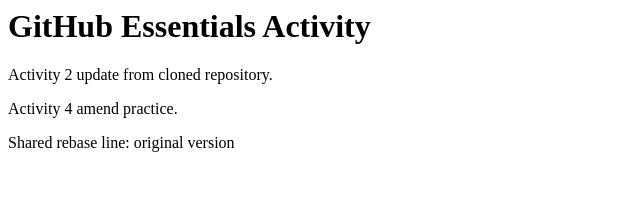
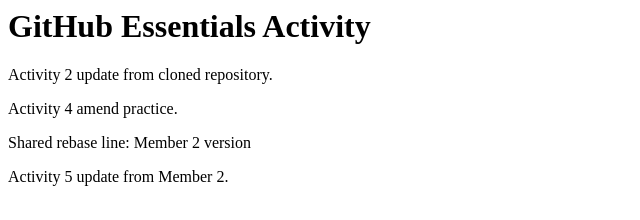
Before and after one commit to Rmaster-coder/github-essentials-activity, a plain HTML site: page index.html in a window 1280 px wide. Shown: the whole page, without its empty margins (0-640 px from the left). Drawn offline with Linux system fonts and the light colour scheme.

Commit message:
Member 2: Updated index.html shared line

```diff
--- a/index.html
+++ b/index.html
@@ -1,4 +1,5 @@
 <h1>GitHub Essentials Activity</h1>
 <p>Activity 2 update from cloned repository.</p>
 <p>Activity 4 amend practice.</p>
-<p>Shared rebase line: original version</p>
+<p>Shared rebase line: Member 2 version</p>
+<p>Activity 5 update from Member 2.</p>
```
